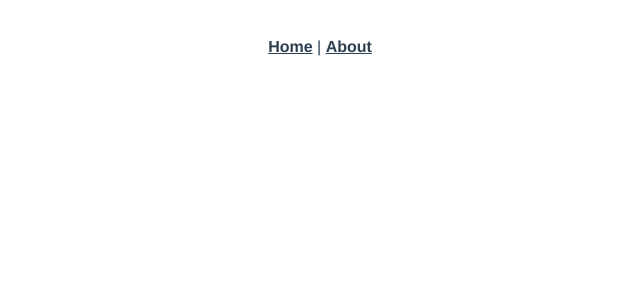
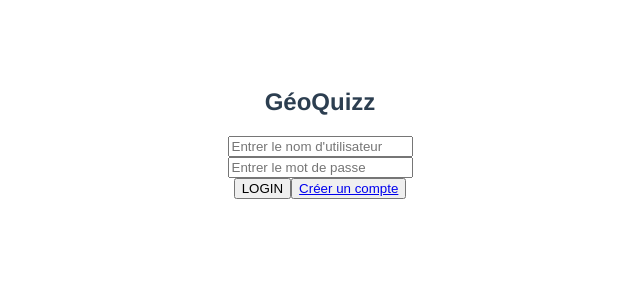
Before and after one commit to jdevuono54/GeoQuizz-Backoffice, a Vue app: page /Connexion in a window 1280 px wide. Shown: the top 300 px of the page, without its empty margins (320-960 px from the left). Built offline with nearby package versions, Linux system fonts and the light colour scheme.

Commit message:
page de connexion

```diff
--- a/src/App.vue
+++ b/src/App.vue
@@ -1,8 +1,7 @@
 <template>
   <div id="app">
     <div id="nav">
-      <router-link to="/">Home</router-link> |
-      <router-link to="/about">About</router-link>
+
     </div>
     <router-view/>
   </div>
--- a/src/components/ConnexionPage.vue
+++ b/src/components/ConnexionPage.vue
@@ -0,0 +1,54 @@
+<template>
+    <div class="Connexion form-group" >
+        <h2>GéoQuizz</h2>
+        <form @submit.prevent="connexionMembre">
+            <input type="text" placeholder="Entrer le nom d'utilisateur" v-model="email" required class="form-control"  >
+            <br>
+            <input type="password" placeholder="Entrer le mot de passe" v-model="password" required class="form-control">
+            <br>
+            <input type="submit"  value='LOGIN'  class="btn btn-primary">
+            <button >
+                <router-link class="button_is_text"  to='/Inscription' >Créer un compte</router-link>
+            </button>
+        </form>
+    </div>
+</template>
+
+<script>
+    export default {
+        name: 'ConnexionPage',
+        mounted() {
+
+        },
+        data: function () {
+
+            return {
+                email:'',
+                password:''
+            }
+        },
+        /*methods:{
+            connexionMembre(){
+                let parametre = {
+
+                    email:this.email,
+                    password:this.password
+
+                };
+
+                axios.post("members/signin",parametre).then((response) =>{
+                    this.$router.push('/');
+                    this.$store.commit('setSession',response.data);
+                }).catch(error => {
+                    alert(error.response.data.message);
+                })
+            }
+        }*/
+
+    }
+</script>
+
+<!-- Add "scoped" attribute to limit CSS to this component only -->
+<style>
+
+</style>
--- a/src/components/HomePage.vue
+++ b/src/components/HomePage.vue
@@ -2,12 +2,12 @@
   <div>
     <h1>GéoQuizz</h1>
 
-    <!--    <button >-->
-    <!--      <router-link class="button_is_text"  to='/Connexion' >ConnexionC</router-link>-->
-    <!--    </button>-->
-    <!--    <button >-->
-    <!--      <router-link class="button_is_text"  to='/Inscription' >Inscription</router-link>-->
-    <!--    </button>-->
+        <button >
+          <router-link class="button_is_text"  to='/Connexion' >ConnexionC</router-link>
+        </button>
+        <!--<button >
+          <router-link class="button_is_text"  to='/Inscription' >Inscription</router-link>
+        </button>-->
 
   </div>
 </template>
--- a/src/router/index.js
+++ b/src/router/index.js
@@ -1,6 +1,8 @@
 import Vue from 'vue'
 import VueRouter from 'vue-router'
 import Home from '../views/Home.vue'
+import Connexion from '../views/Connexion'
+
 
 Vue.use(VueRouter)
 
@@ -11,13 +13,11 @@ const routes = [
     component: Home
   },
   {
-    path: '/about',
-    name: 'About',
-    // route level code-splitting
-    // this generates a separate chunk (about.[hash].js) for this route
-    // which is lazy-loaded when the route is visited.
-    component: () => import(/* webpackChunkName: "about" */ '../views/About.vue')
-  }
+    path: '/Connexion',
+    name: 'Connexion',
+    component: Connexion
+  },
+
 ]
 
 const router = new VueRouter({
--- /dev/null
+++ b/src/views/Connexion.vue
@@ -0,0 +1,20 @@
+<template>
+    <div>
+        <ConnexionPage></ConnexionPage>
+    </div>
+</template>
+
+<script>
+    import ConnexionPage from "../components/ConnexionPage";
+    export default {
+        name: 'Connexion',
+        components: {
+            ConnexionPage
+        },
+    }
+</script>
+
+
+<style>
+
+</style>
```
